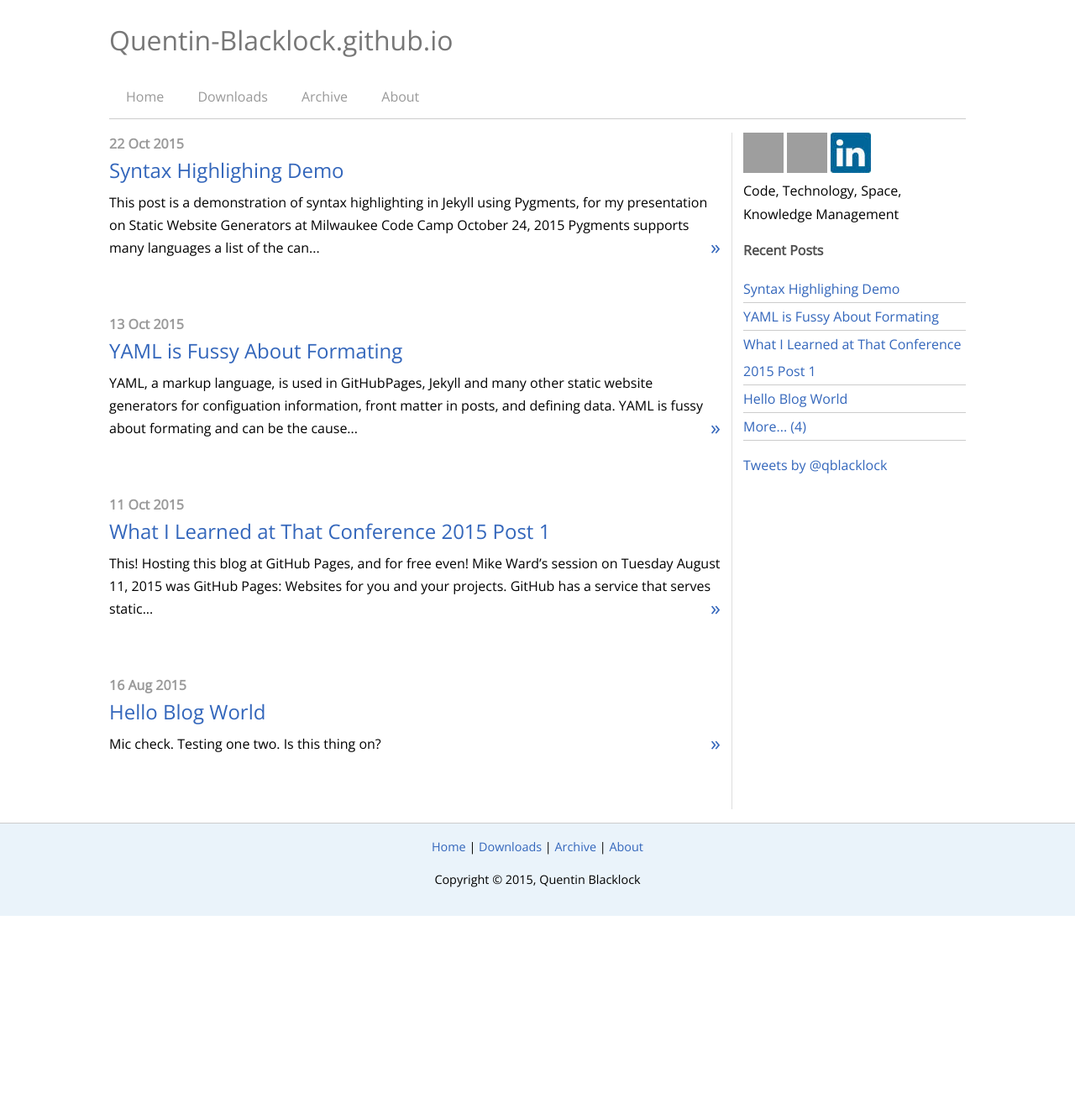
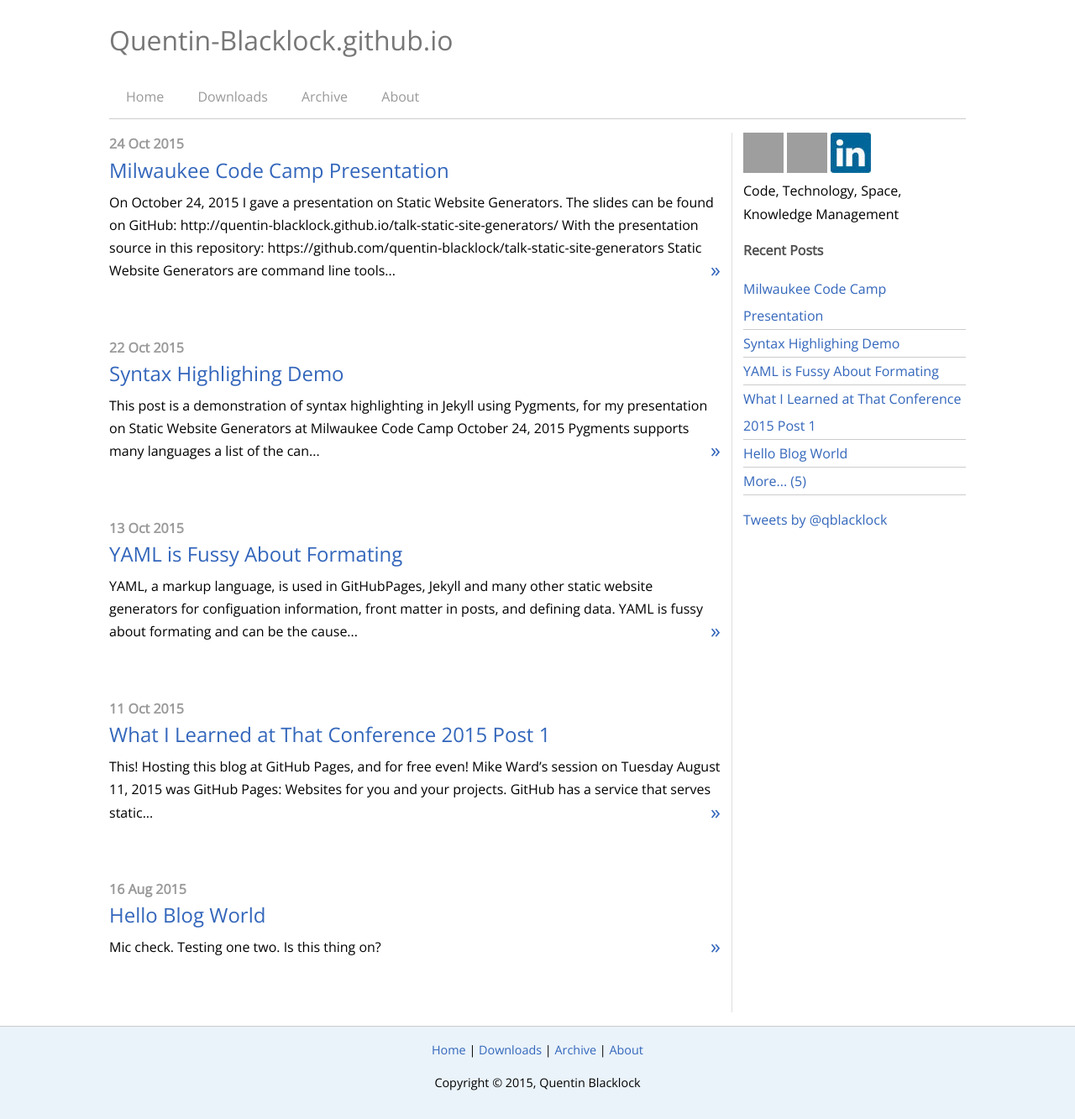
Before and after one commit to quentin-blacklock/quentin-blacklock.github.io, a Jekyll site: the page built from index.html, in a window 1280 px wide. Shown: the whole page at 84% size. Built offline with Jekyll 4.4.1, drawn with Linux system fonts in a browser that asks for light colours; nearby versions of some CDN libraries; Markdown is read by kramdown in place of the engine named in the settings; the list of posts is cut into pages by our own code; comment, search, counter and statistics services are not loaded; before the commit the page ends 1091 px from its top, so only the background shows below that; grey boxes are pictures that could not be loaded.

Commit message:
Post and new tags

```diff
--- a/_data/tags.yml
+++ b/_data/tags.yml
@@ -11,5 +11,17 @@
 - slug: that-conference-2015
   name: That Conference 2015
 
-- slug: yaml
-  name: YAML
+- slug: hugo
+  name: Hugo
+
+- slug: cleaver
+  name: cleaver
+
+- slug: gitbook
+  name: GitBook
+
+- slug: milwaukee-code-camp-2015
+  name: Milwaukee Code Camp 2015
+
+- sulg: pygments
+  name: Pygments
--- a/_posts/2015-10-22-syntax-highlighting-demo.md
+++ b/_posts/2015-10-22-syntax-highlighting-demo.md
@@ -2,7 +2,7 @@
 layout: post
 title: "Syntax Highlighing Demo"
 category: programming
-tags: [github, github-pages, jekyll]
+tags: [github, github-pages, jekyll, pygments, milwaukee-code-camp-2015]
 ---
 
 This post is a demonstration of syntax highlighting in Jekyll using Pygments, for my presentation  on Static Website Generators at [Milwaukee Code Camp](http://www.milwaukeecodecamp.com)
--- /dev/null
+++ b/_posts/2015-10-24-milwaukee-code-camp.md
@@ -0,0 +1,40 @@
+---
+layout: post
+title: "Milwaukee Code Camp Presentation"
+category: programming
+tags: [github, github-pages, jekyll, hugo, cleaver, gitbook, milwaukee-code-camp-2015]
+---
+
+On October 24, 2015 I gave a presentation on Static Website Generators.
+
+The slides can be found on GitHub:
+
+http://quentin-blacklock.github.io/talk-static-site-generators/
+
+With the presentation source in this repository:
+
+https://github.com/quentin-blacklock/talk-static-site-generators
+
+Static Website Generators are command line tools that process input files consisting of configuation, content, templates and layouts, and then output a static site conssinting of html, css, javascipt and images.
+
+You can find many different static site generators at thes sites:
+
+<a href="https://www.staticgen.com" target="_blank">StaticGen</a></br>
+Top Open-Source Static Site Generators
+
+<a href="https://staticsitegenerators.net" target="_blank">Static Site Generators</a></br>
+The definitive listing of Static Site Generators
+
+The Static Site Generator discussed include:
+
+<a href="https://pages.github.com" target="_blank">GitHub Pages</a>
+
+<a href="http://jekyllrb.com" target="_blank">Jekyll </a>
+
+<a href="http://wyam.io" target="_blank">Wyam</a>
+
+<a href="http://gohugo.io/" target="_blank">Hugo</a>
+
+<a href="https://github.com/jdan/cleaver" target="_blank">Cleaver GitHub Repo</a>
+
+<a href="https://github.com/GitbookIO/gitbook" target="_blank"></a>
```
Also changed, not shown: blog/tag/cleaver.md (added, +6 -0 lines), blog/tag/gitbook.md (added, +6 -0 lines), blog/tag/hugo.md (added, +6 -0 lines), blog/tag/milwaukee-code-camp-2015.md (added, +6 -0 lines), blog/tag/pygments.md (added, +6 -0 lines).
